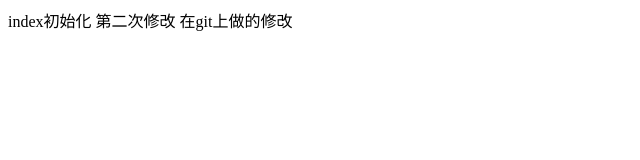
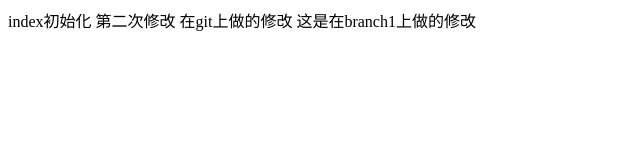
Before and after one commit to leshenga/mygittest, a plain HTML site: page index.html in a window 1280 px wide. Shown: the whole page, without its empty margins (0-640 px from the left). Drawn offline with Linux system fonts and the light colour scheme.

Commit message:
在mybranch1的第一次修改

```diff
--- a/index.html
+++ b/index.html
@@ -10,5 +10,6 @@
     index初始化
     第二次修改
     在git上做的修改
+    这是在branch1上做的修改
 </body>
 </html>
```
